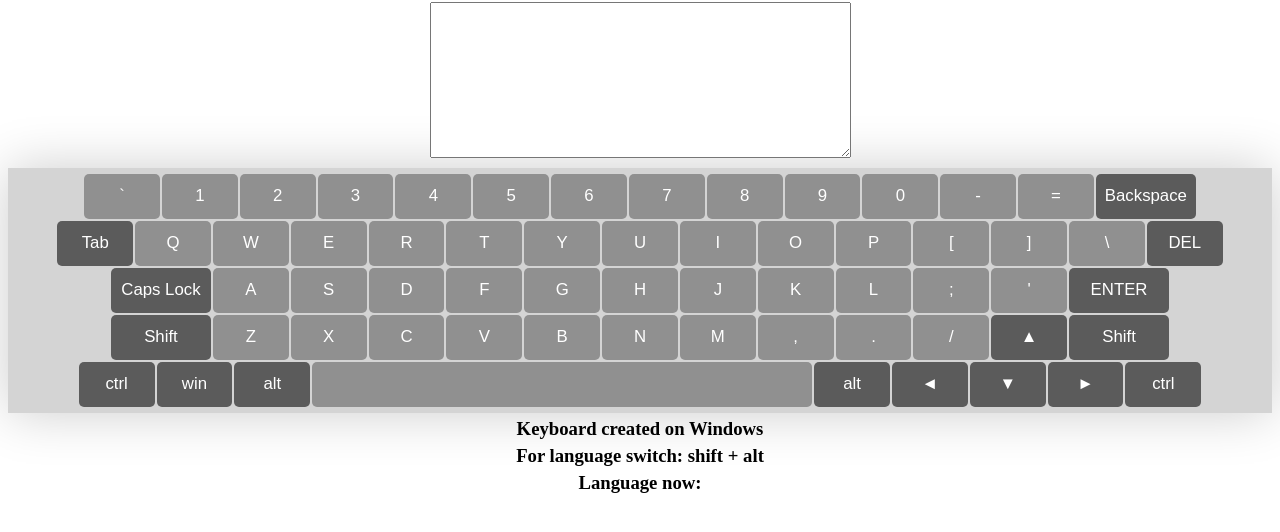
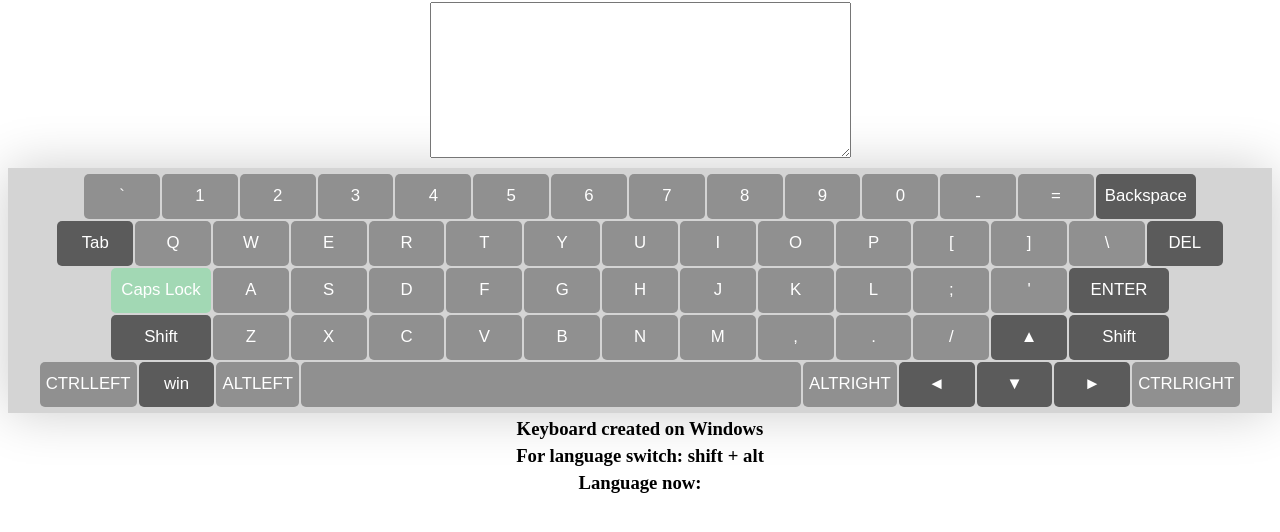
Before and after one commit to Hanna-Mamedova/virtual-keyboard, a website built with webpack: page src/index.html in a window 1280 px wide. Both pictures are taken after a click on the button "Caps Lock". Shown: the part 78-610 px from the top of the page. Built offline with nearby package versions, Linux system fonts and the light colour scheme.

Commit message:
feat: add highlighting effect when pressing a key

```diff
--- a/src/js/DefaultKey.js
+++ b/src/js/DefaultKey.js
@@ -1,10 +1,9 @@
 export class Key {
-    constructor(value) {
+    constructor() {
         this.keyElement = '';
-        this.value = value;
+        this.value = '';
         this.capsLock = false;
         this.shift = false;
-        this.language = 'eng';
     }
 
     //Initialize a key
@@ -12,18 +11,18 @@ export class Key {
         this.keyElement = document.createElement('button');
         this.keyElement.setAttribute("type", "button");
         this.keyElement.classList.add("keyboard__key");
-        this.keyElement.textContent = this.value;
         }
 
-    onClick() {
-        this.keyElement.addEventListener('click', () => {
-        this.value += this.capsLock ? this.value.toUpperCase() : this.value.toLowerCase();
-        })
-    }
+    isActive() {
+        this.keyElement.classList('keyboard__key--active');
+        }
 
-    onKeyPress() {
-        this.keyElement.addEventListener('keydown', () => {
-        this.value += this.capsLock ? this.value.toUpperCase() : this.value.toLowerCase();
-        })
+    removeActive() {
+        this.keyElement.classList.remove('keyboard__key--active');
+        }
+
+    createSpecialKey(classes, text) {
+        this.keyElement.classList.add(...classes);
+        this.keyElement.innerHTML = text;
     }
 }
--- a/src/js/Keyboard.js
+++ b/src/js/Keyboard.js
@@ -1,6 +1,6 @@
 import { keyLayoutENG } from "./keyLayoutENG";
 import { keyLayoutRUS } from "./keyLayoutRUS";
-// import { Key } from  "./DefaultKey";
+import { Key } from  "./DefaultKey";
 
 export class Keyboard {
     constructor() {
@@ -54,16 +54,35 @@ export class Keyboard {
 
         // Looping the keylayout
         keyLayout.forEach(key => {
-            const KEY_ELEMENT = document.createElement('button');
+
+            // create a key
+            const KEY = new Key();
+            KEY.init();
+
+            const KEY_ELEMENT = KEY.keyElement;
+
             const INSERT_lINEBREAK = ["Backspace", "DEL", "ENTER", "ShiftRight", "&#9658;"].indexOf(key) !== -1;
 
-            // Add attributes/classes
-            KEY_ELEMENT.setAttribute("type", "button");
-            KEY_ELEMENT.classList.add("keyboard__key");
 
+            //Add effect of pressing a key on a physical keyboard highlights the key on the virtual keyboard
+
+            // ДОСМОТРЕТЬ ПОДСВЕТКУ СПЕЦ КЛАВИШ -  после Special Key
+            window.addEventListener('keydown', (e) => {
+                if(e.key == KEY_ELEMENT.innerHTML) {
+                    KEY_ELEMENT.classList.add('keyboard__key--active');
+                }
+            })
+
+            window.addEventListener('keyup', (e) => {
+                if(e.key == KEY_ELEMENT.innerHTML) {
+                    KEY_ELEMENT.classList.remove('keyboard__key--active');
+                }
+            })
+
+            // Add styles and listeners to keys
             switch (key) {
                 case "Backspace":
-                    KEY_ELEMENT.classList.add("keyboard__key--special-wide");
+                    KEY_ELEMENT.classList.add("keyboard__key-special-wide");
                     KEY_ELEMENT.innerHTML = "Backspace";
 
                     KEY_ELEMENT.addEventListener("click", () => {
@@ -74,7 +93,7 @@ export class Keyboard {
                     break;
 
                 case "Tab":
-                        KEY_ELEMENT.classList.add("keyboard__key--special");
+                        KEY_ELEMENT.classList.add("keyboard__key-special");
                         KEY_ELEMENT.innerHTML = "Tab";
 
 
@@ -88,7 +107,7 @@ export class Keyboard {
                     // ADD EVENTLISTENER TO DELETE!!!
 
                 case "DEL":
-                    KEY_ELEMENT.classList.add("keyboard__key--special");
+                    KEY_ELEMENT.classList.add("keyboard__key-special");
                     KEY_ELEMENT.innerHTML = "DEL";
 
                         KEY_ELEMENT.addEventListener("click", () => {
@@ -99,7 +118,7 @@ export class Keyboard {
                         break;
 
                 case "Caps Lock":
-                    KEY_ELEMENT.classList.add("keyboard__key--special-wide");
+                    KEY_ELEMENT.classList.add("keyboard__key-special-wide");
                     KEY_ELEMENT.innerHTML = "Caps Lock";
 
                     KEY_ELEMENT.addEventListener("click", () => {
@@ -110,7 +129,7 @@ export class Keyboard {
                     break;
 
                     case "ENTER":
-                        KEY_ELEMENT.classList.add("keyboard__key--special-wide");
+                        KEY_ELEMENT.classList.add("keyboard__key-special-wide");
                         KEY_ELEMENT.innerHTML = "ENTER";
 
                         KEY_ELEMENT.addEventListener("click", () => {
@@ -123,7 +142,7 @@ export class Keyboard {
                         // ADD EVENTLISTENER TO SHIFT!!!
                     case "ShiftRight":
                     case "ShiftLeft":
-                    KEY_ELEMENT.classList.add("keyboard__key--special-wide");
+                    KEY_ELEMENT.classList.add("keyboard__key-special-wide");
                     KEY_ELEMENT.innerHTML = "Shift";
 
                     KEY_ELEMENT.addEventListener("click", () => {
@@ -134,7 +153,7 @@ export class Keyboard {
                     break;
 
                     case "space":
-                        KEY_ELEMENT.classList.add("keyboard__key--space");
+                        KEY_ELEMENT.classList.add("keyboard__key-space");
 
                         KEY_ELEMENT.addEventListener("click", () => {
                             this.value += " ";
@@ -147,7 +166,7 @@ export class Keyboard {
 
                     case "up":
                         KEY_ELEMENT.innerHTML = "&#9650;"
-                        KEY_ELEMENT.classList.add("keyboard__key--special");
+                        KEY_ELEMENT.classList.add("keyboard__key-special");
 
 
                         KEY_ELEMENT.addEventListener("click", () => {
@@ -158,7 +177,7 @@ export class Keyboard {
 
                     case "down":
                         KEY_ELEMENT.innerHTML = "&#9660;"
-                        KEY_ELEMENT.classList.add("keyboard__key--special");
+                        KEY_ELEMENT.classList.add("keyboard__key-special");
 
 
                         KEY_ELEMENT.addEventListener("click", () => {
@@ -169,7 +188,7 @@ export class Keyboard {
 
                     case "left":
                         KEY_ELEMENT.innerHTML = "&#9668;"
-                        KEY_ELEMENT.classList.add("keyboard__key--special");
+                        KEY_ELEMENT.classList.add("keyboard__key-special");
 
 
                         KEY_ELEMENT.addEventListener("click", () => {
@@ -180,7 +199,7 @@ export class Keyboard {
 
                     case "right":
                         KEY_ELEMENT.innerHTML = "&#9658;"
-                        KEY_ELEMENT.classList.add("keyboard__key--special");
+                        KEY_ELEMENT.classList.add("keyboard__key-special");
 
 
                         KEY_ELEMENT.addEventListener("click", () => {
@@ -193,7 +212,7 @@ export class Keyboard {
                     case "Win":
                     case "Alt":
                         KEY_ELEMENT.textContent = key.toLowerCase();
-                        KEY_ELEMENT.classList.add("keyboard__key--special");
+                        KEY_ELEMENT.classList.add("keyboard__key-special");
 
 
                         KEY_ELEMENT.addEventListener("click", () => {
--- a/src/js/keyLayoutENG.js
+++ b/src/js/keyLayoutENG.js
@@ -3,5 +3,5 @@ export const keyLayoutENG = [
     "Tab", "q", "w", "e", "r", "t", "y", "u", "i", "o", "p", "[", "]", "\\", "DEL",
     "Caps Lock", "a", "s", "d", "f", "g", "h", "j", "k", "l", ";", "'", "ENTER",
     "ShiftLeft", "z", "x", "c", "v", "b", "n", "m", ",", ".", "/", "up", "ShiftRight",
-    "Ctrl", "Win", "Alt", "space", "Alt", "left", "down", "right", "Ctrl"
+    "CtrlLeft", "Win", "AltLeft", "space", "AltRight", "left", "down", "right", "CtrlRight"
   ];
--- a/src/js/keyLayoutRUS.js
+++ b/src/js/keyLayoutRUS.js
@@ -3,5 +3,5 @@ export const keyLayoutRUS = [
     "Tab", "й", "ц", "у", "к", "е", "н", "г", "ш", "щ", "з", "х", "\\", "DEL",
     "Caps Lock", "ф", "ы", "в", "а", "п", "р", "о", "л", "д", "ж", "э", "ENTER",
     "ShiftLeft", "я", "ч", "с", "м", "и", "т", "ь", "б", "ю", ".", "up", "ShiftRight",
-    "Ctrl", "Win", "Alt", "space", "Alt", "left", "down", "right", "Ctrl"
+    "CtrlLeft", "Win", "AltLeft", "space", "AltRight", "left", "down", "right", "CtrlRight"
   ];
--- a/src/scss/style.scss
+++ b/src/scss/style.scss
@@ -56,7 +56,11 @@ h3 {
     }
 }
 
-.keyboard__key--double-sign::before {
+.keyboard__key--active {
+    background: rgba(24, 223, 90, 0.267) !important;
+}
+
+.keyboard__key-double-sign::before {
     content: '!';
     top: 5px;
     left: 5px;
@@ -64,21 +68,21 @@ h3 {
     font-size: 0.8rem;
 }
 
-.keyboard__key--special {
+.keyboard__key-special {
     width: 6%;
     background: rgba(41, 41, 41, 0.7);
 }
 
-.keyboard__key--special-wide {
+.keyboard__key-special-wide {
     width: 15%;
     background: rgba(41, 41, 41, 0.7);
 }
 
-.keyboard__key--arrow {
+.keyboard__key-arrow {
     background: rgba(41, 41, 41, 0.7);
 }
 
-.keyboard__key--space {
+.keyboard__key-space {
     width: 42%;
     max-width: 500px;
 }
```
